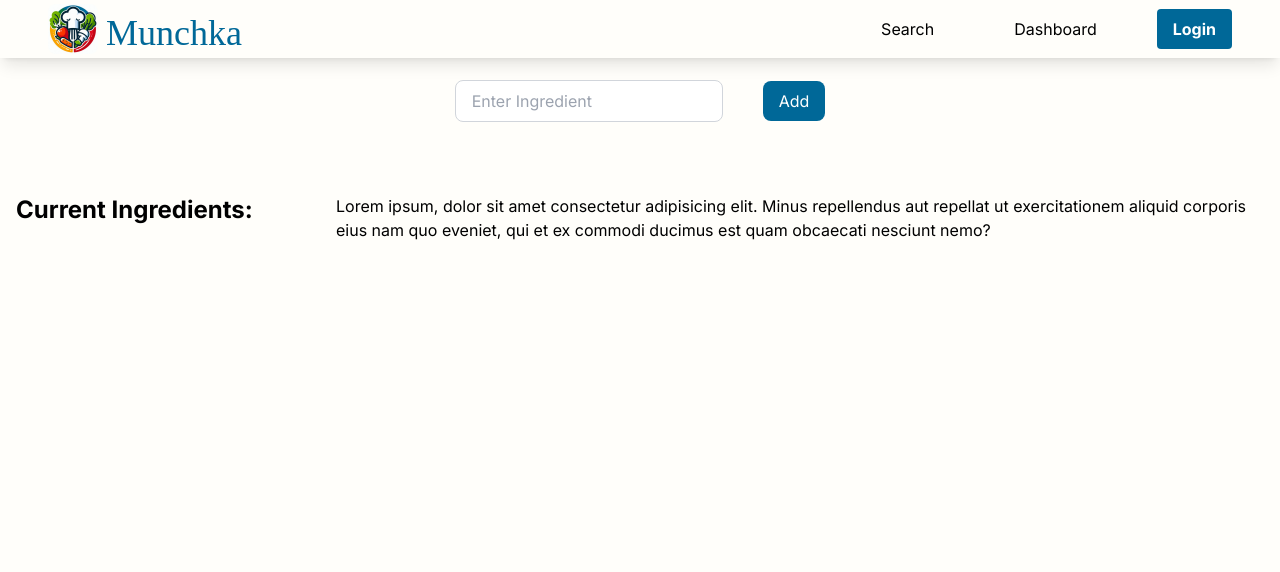
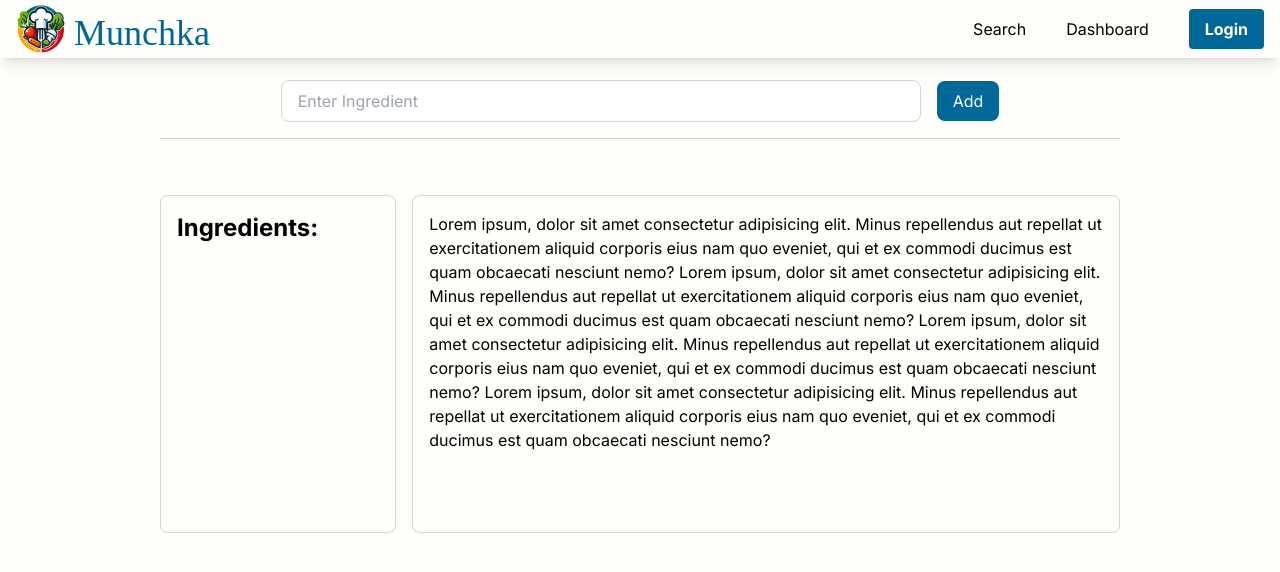
Before and after one commit to kevinxiong613/aws-pricing-analyzer-frontend, a Next.js app: page /search in a window 1280 px wide. Shown: the top 572 px of the page. Built offline with nearby package versions, Linux system fonts and the light colour scheme.

Commit message:
Significantly improved design of the ingredients search page

```diff
--- a/src/components/Header.jsx
+++ b/src/components/Header.jsx
@@ -23,9 +23,10 @@ const Header = () => {
         localStorage.removeItem("token"); // Remove from local storage to be null
         setToken(null);
     };
+
     return (
         <div className="flex items-center justify-between bg-customWhiteHeader px-4 fixed top-0 left-0 w-full z-50 shadow-lg">
-            <div className="ml-4 md:ml-8">
+            <div>
                 {/* Create space on left without letting it be the button*/}
                 <Link href="/">
                     <div className="flex items-center h-full py-1">
@@ -43,10 +44,9 @@ const Header = () => {
                     </div>
                 </Link>
             </div>
-            <div className="flex items-center mr-4 md:mr-8">
-                <ul className="flex items-center space-x-6 md:space-x-10">
-                    {" "}
-                    {/* Reduced spacing */}
+            <div className="flex items-center space-x-6 md:space-x-10">
+                {/* Reduced spacing */}
+                <ul className="flex items-center">
                     <li>
                         <Link href="/search">
                             <p className="hover:text-gray-300 py-2 md:py-3 px-3 md:px-5">
@@ -56,7 +56,7 @@ const Header = () => {
                     </li>
                     <li>
                         <Link href="/dashboard">
-                            <p className="hover:text-gray-300 py-2 md:py-3 px-3 md:px-5">
+                            <p className="hover:text-gray-300 py-2 md:py-3 px-3 mr-5 md:px-5">
                                 Dashboard
                             </p>
                         </Link>
--- a/src/components/Search.jsx
+++ b/src/components/Search.jsx
@@ -4,7 +4,7 @@ import "../app/styles/globals.css";
 import Image from "next/image";
 import { getRecipes } from "@/api/gemini";
 
-export default function Dashboard() {
+export default function Search() {
     const [prompt, setPrompt] = useState([]);
     const [ingredient, setIngredient] = useState("");
     const handleIngredientChange = (event) => {
@@ -36,14 +36,16 @@ export default function Dashboard() {
     // }, []);
     return (
         <div className="flex flex-col items-center mt-20">
-            <div className="mb-6">
+            {/* Search bar */}
+            <div className="mb-6 border-b border-gray-300 pb-4 w-full md:w-3/4">
+                <div className="flex items-center justify-center">
                     <input
                         type="text"
                         value={ingredient}
                         onChange={handleIngredientChange}
                         onKeyDown={handleKeyDown}
                         placeholder="Enter Ingredient"
-                    className="px-4 py-2 mr-10 border border-gray-300 rounded-lg"
+                        className="px-4 py-2 mr-4 border border-gray-300 rounded-lg w-2/3"
                     />
                     <button
                         onClick={handleIngredientAdd}
@@ -52,9 +54,13 @@ export default function Dashboard() {
                         Add
                     </button>
                 </div>
-            <div className="flex justify-center w-full mt-8">
-                <div className="w-1/4 p-4">
-                    <h2 className="text-2xl font-bold mb-4">Current Ingredients:</h2>
+            </div>
+            {/* Ingredients and Description */}
+            <div className="flex w-full md:w-3/4 mt-8">
+                {/* Ingredient List */}
+                <div className="w-1/4 p-4 border border-gray-300 rounded-lg mr-4">
+                    <h2 className="text-2xl font-bold mb-4">Ingredients:</h2>
+                    <div className="h-64 overflow-y-auto">
                         <ul className="list-disc ml-8">
                             {prompt.map((ingredient, index) => (
                                 <li key={index} className="text-lg">
@@ -63,12 +69,23 @@ export default function Dashboard() {
                             ))}
                         </ul>
                     </div>
-                <div className="w-3/4 p-4">
+                </div>
+                {/* Description */}
+                <div className="w-3/4 p-4 border border-gray-300 rounded-lg">
                     <p>
                         Lorem ipsum, dolor sit amet consectetur adipisicing elit. Minus
                         repellendus aut repellat ut exercitationem aliquid corporis eius
                         nam quo eveniet, qui et ex commodi ducimus est quam obcaecati
-                        nesciunt nemo?
+                        nesciunt nemo? Lorem ipsum, dolor sit amet consectetur adipisicing
+                        elit. Minus repellendus aut repellat ut exercitationem aliquid
+                        corporis eius nam quo eveniet, qui et ex commodi ducimus est quam
+                        obcaecati nesciunt nemo? Lorem ipsum, dolor sit amet consectetur
+                        adipisicing elit. Minus repellendus aut repellat ut exercitationem
+                        aliquid corporis eius nam quo eveniet, qui et ex commodi ducimus
+                        est quam obcaecati nesciunt nemo? Lorem ipsum, dolor sit amet
+                        consectetur adipisicing elit. Minus repellendus aut repellat ut
+                        exercitationem aliquid corporis eius nam quo eveniet, qui et ex
+                        commodi ducimus est quam obcaecati nesciunt nemo?
                     </p>
                 </div>
             </div>
```
Lines whose indentation alone changed are shown as unchanged.
